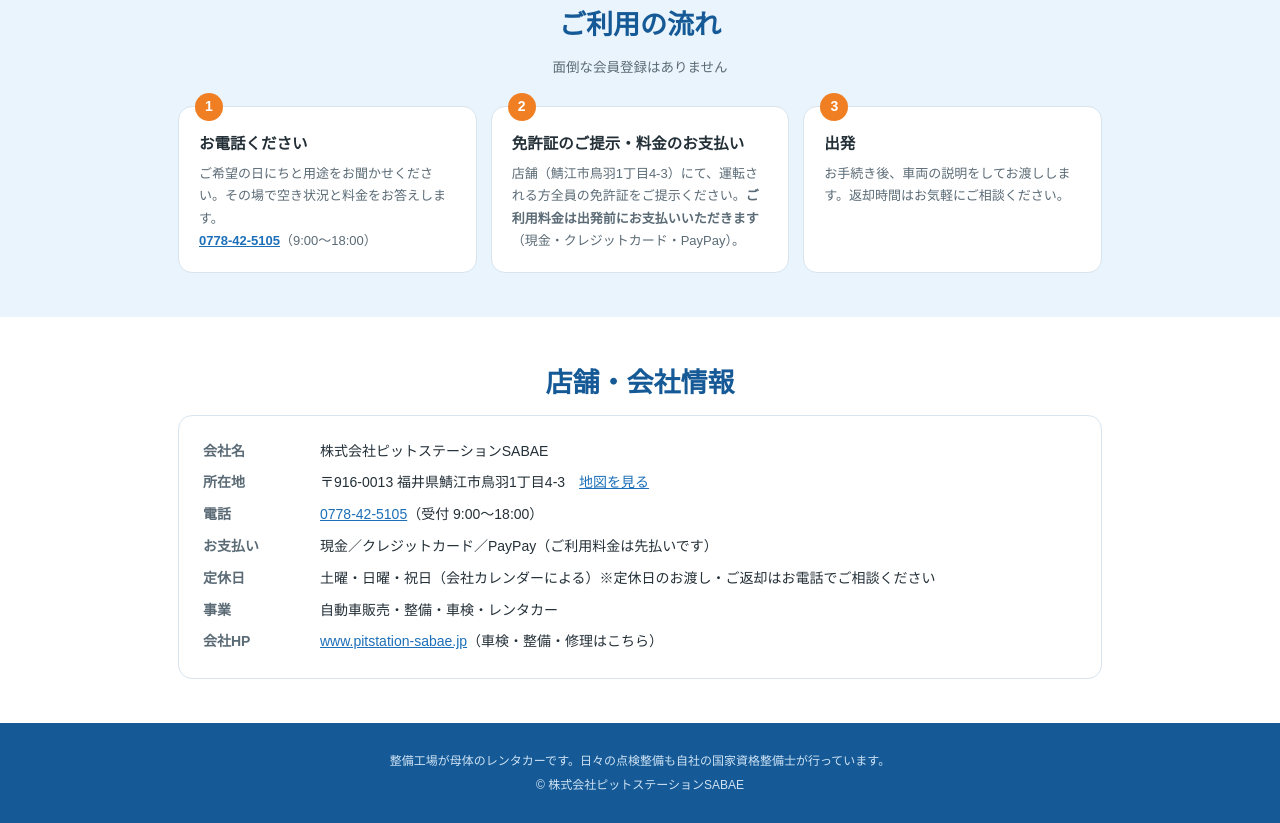
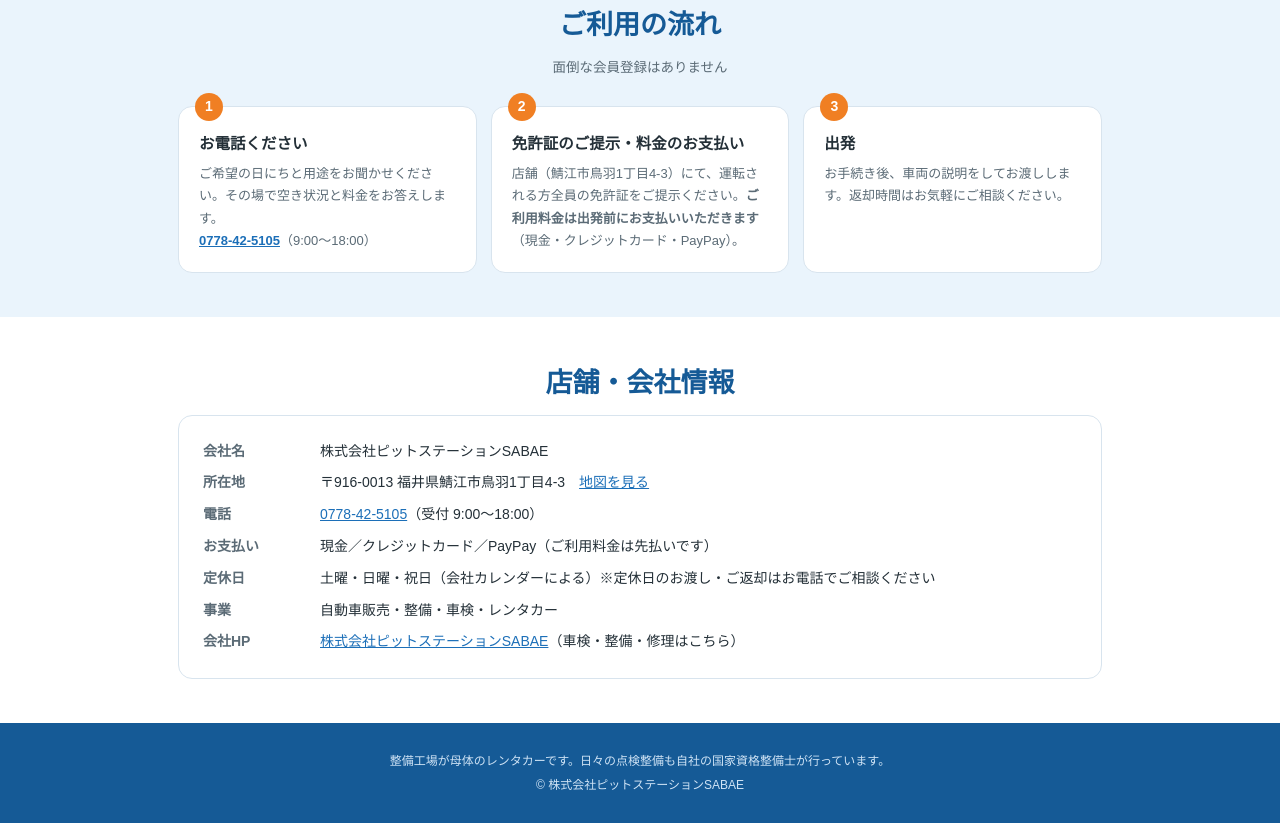
Before and after one commit to y-nishino-cyber/rental, a plain HTML site: page index.html in a window 1280 px wide. Shown: the part 2323-3146 px from the top of the page. Drawn offline with Linux system fonts and the light colour scheme.

Commit message:
Update index.html

```diff
--- a/index.html
+++ b/index.html
@@ -212,7 +212,7 @@
         <dt>お支払い</dt><dd>現金／クレジットカード／PayPay（ご利用料金は先払いです）</dd>
         <dt>定休日</dt><dd>土曜・日曜・祝日（会社カレンダーによる）※定休日のお渡し・ご返却はお電話でご相談ください</dd>
         <dt>事業</dt><dd>自動車販売・整備・車検・レンタカー</dd>
-        <dt>会社HP</dt><dd><a href="https://www.pitstation-sabae.jp/" target="_blank" rel="noopener">www.pitstation-sabae.jp</a>（車検・整備・修理はこちら）</dd>
+        <dt>会社HP</dt><dd><a href="https://www.pitstation-sabae.co.jp/" target="_blank" rel="noopener">株式会社ピットステーションSABAE</a>（車検・整備・修理はこちら）</dd>
       </dl>
     </div>
   </div>
```
